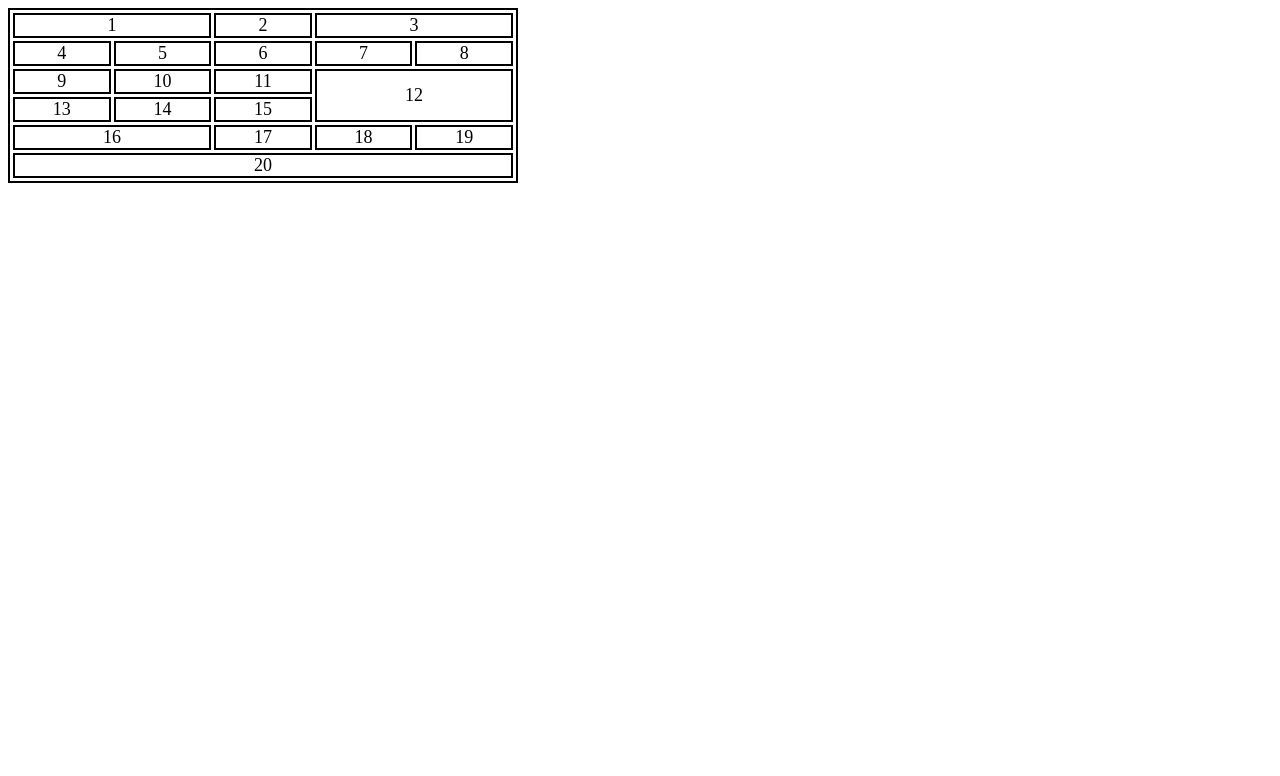
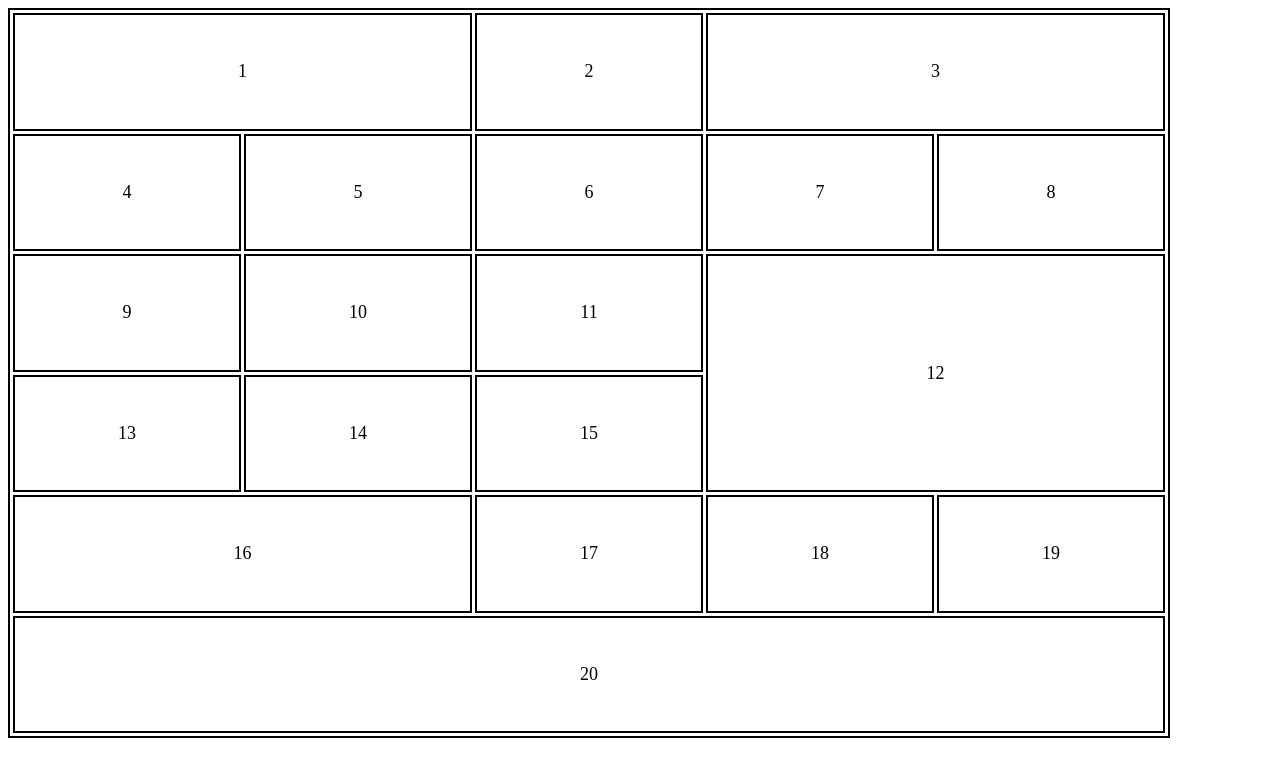
Before and after one commit to Orlanstein/Ejercicios-de-programacion-web, a plain HTML site: page Ejercicio2/index.html in a window 1280 px wide. Drawn offline with Linux system fonts and the light colour scheme.

Commit message:
Ejercicio 2 Grid

```diff
--- a/Ejercicio2/styles.css
+++ b/Ejercicio2/styles.css
@@ -2,7 +2,9 @@
     display: grid;
     grid-template-columns: repeat(5, 1fr);
     gap: 3px;
-    width: 500px;
+    width: 90vw; /* Ajusta al 90% del ancho de la pantalla */
+    max-width: 100%; /* Asegura que no se deforme */
+    height: 90vh; /* Usa el 90% de la altura de la pantalla */
     border: 2px solid black;
     padding: 3px;
     background-color: white;
```
